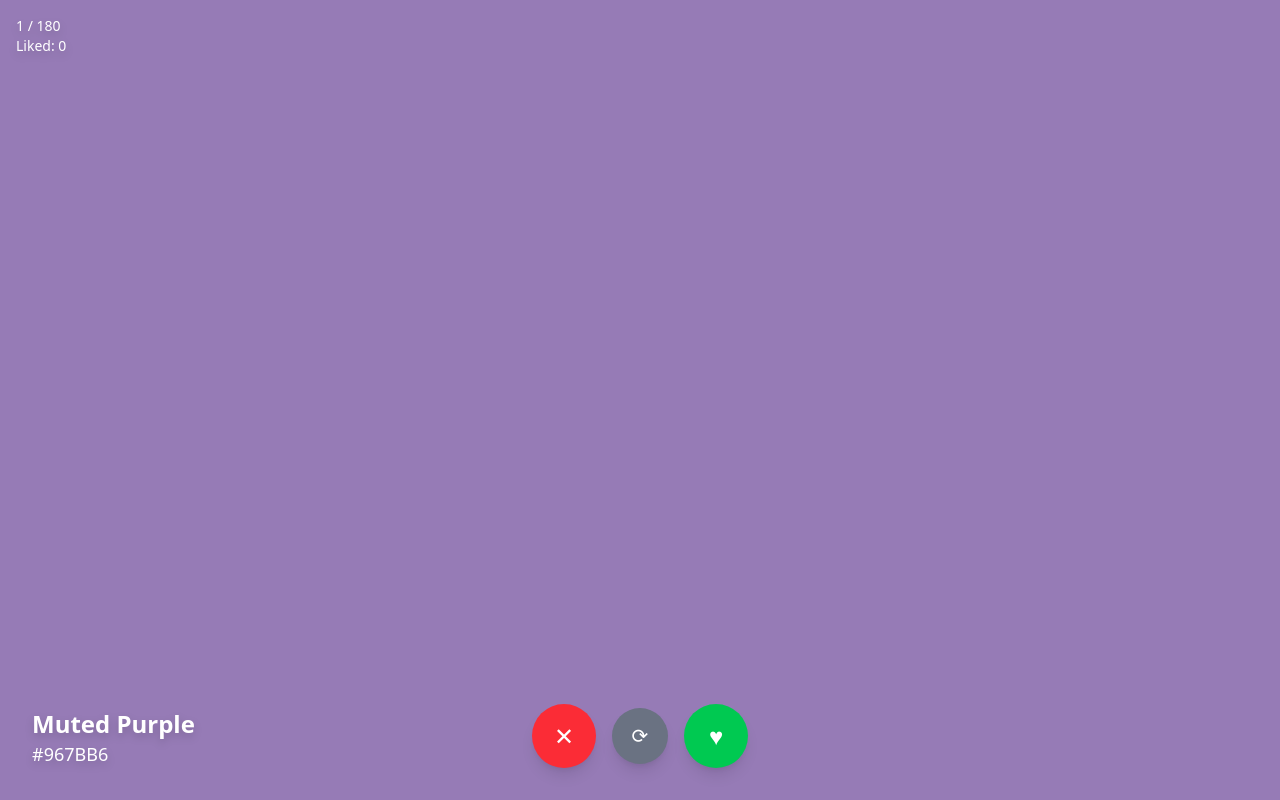
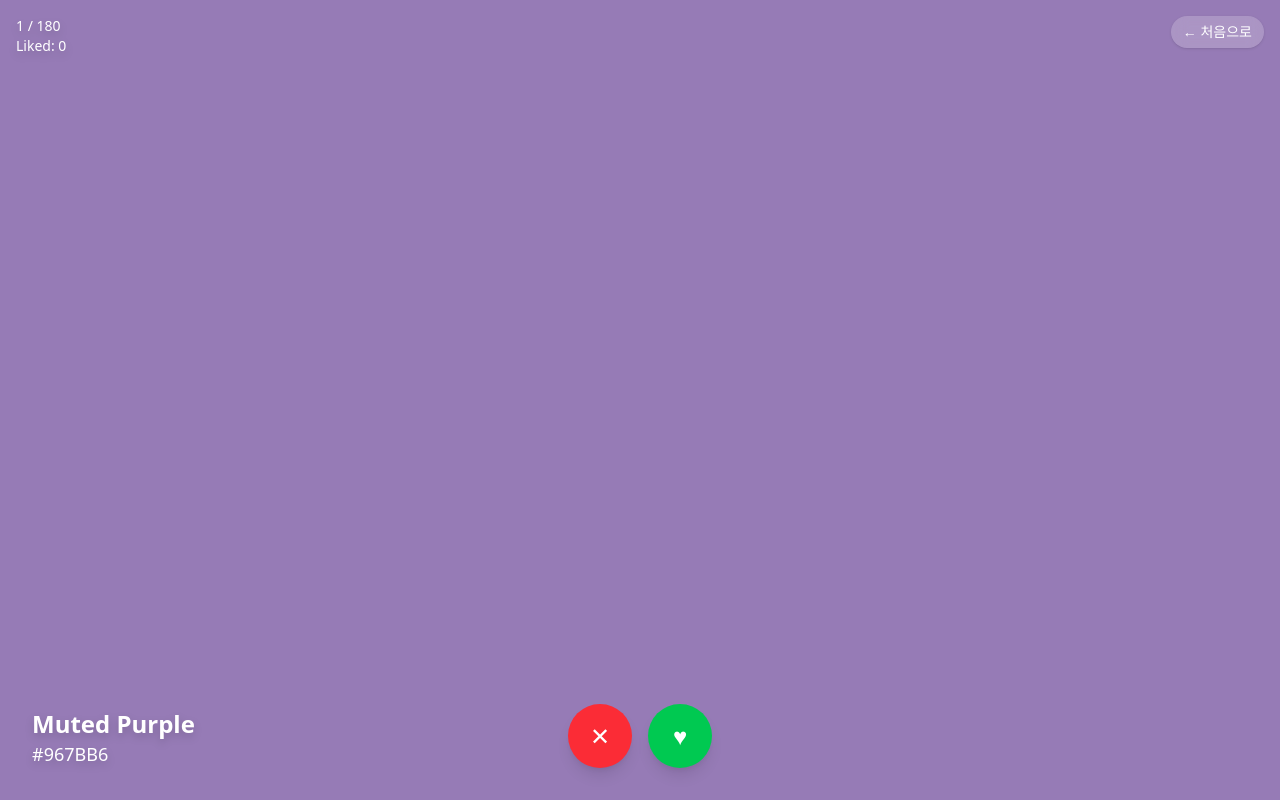
Before and after one commit to sadie100/personal-color-test, a React (Vite) app: page /results in a window 1280 px wide. Both pictures are taken after a click on the button "Start Color Test". Built offline with nearby package versions, Linux system fonts and the light colour scheme.

Commit message:
feat: 스킵 제거, 홈으로 추가

```diff
--- a/src/App.jsx
+++ b/src/App.jsx
@@ -32,10 +32,15 @@ function App() {
     setScreen("test");
   };
 
+  const handleGoHome = () => {
+    setLikedColors([]);
+    setScreen("home");
+  };
+
   return (
     <div className="w-full h-screen">
       {screen === "home" && <Home onStart={handleStartTest} />}
-      {screen === "test" && <ColorTest onComplete={handleTestComplete} />}
+      {screen === "test" && <ColorTest onComplete={handleTestComplete} onHome={handleGoHome} />}
       {screen === "results" && <Results likedColors={likedColors} onRetry={handleRetry} />}
     </div>
   );
--- a/src/components/ColorTest.jsx
+++ b/src/components/ColorTest.jsx
@@ -6,7 +6,7 @@ import { ProgressBar } from "./ProgressBar";
 
 const allColors = Object.values(colorData).flat();
 
-export const ColorTest = ({ onComplete }) => {
+export const ColorTest = ({ onComplete, onHome }) => {
   const [currentIndex, setCurrentIndex] = useState(0);
   const [likedColors, setLikedColors] = useState([]);
   const [dislikedColors, setDislikedColors] = useState([]);
@@ -43,35 +43,16 @@ export const ColorTest = ({ onComplete }) => {
     }, 300);
   }, [currentIndex, shuffledColors.length, likedColors, dislikedColors, isTransitioning, currentColor, onComplete]);
 
-  const handleSkip = useCallback(() => {
-    if (isTransitioning) return;
-
-    setIsTransitioning(true);
-
-    setTimeout(() => {
-      if (currentIndex < shuffledColors.length - 1) {
-        setCurrentIndex(currentIndex + 1);
-        setIsTransitioning(false);
-      } else {
-        onComplete(likedColors);
-      }
-    }, 300);
-  }, [currentIndex, shuffledColors.length, isTransitioning, likedColors, onComplete]);
-
   // Keyboard shortcuts
   useEffect(() => {
     const handleKeyPress = (e) => {
       if (e.key === "ArrowLeft") handleNext(false);
       if (e.key === "ArrowRight") handleNext(true);
-      if (e.key === " ") {
-        e.preventDefault();
-        handleSkip();
-      }
     };
 
     window.addEventListener("keydown", handleKeyPress);
     return () => window.removeEventListener("keydown", handleKeyPress);
-  }, [handleNext, handleSkip]);
+  }, [handleNext]);
 
   if (!currentColor) {
     return (
@@ -88,8 +69,6 @@ export const ColorTest = ({ onComplete }) => {
       <SwipeButtons
         onDislike={() => handleNext(false)}
         onLike={() => handleNext(true)}
-        onSkip={handleSkip}
-        hasMore={currentIndex < shuffledColors.length - 1}
       />
 
       {/* Top info */}
@@ -99,6 +78,14 @@ export const ColorTest = ({ onComplete }) => {
         </p>
         <p className="text-sm">Liked: {likedColors.length}</p>
       </div>
+
+      {/* Home button */}
+      <button
+        onClick={onHome}
+        className="absolute top-4 right-4 bg-white/20 backdrop-blur-sm text-white text-sm px-3 py-1.5 rounded-full shadow hover:bg-white/30 transition-all active:scale-95"
+      >
+        ← 처음으로
+      </button>
 
       {/* Intermediate results button */}
       {currentIndex >= 10 && (
--- a/src/components/SwipeButtons.jsx
+++ b/src/components/SwipeButtons.jsx
@@ -1,4 +1,4 @@
-export const SwipeButtons = ({ onDislike, onLike, onSkip, hasMore }) => {
+export const SwipeButtons = ({ onDislike, onLike }) => {
   return (
     <div className="absolute bottom-8 left-0 right-0 flex justify-center items-center gap-4 px-4">
       <button
@@ -7,14 +7,6 @@ export const SwipeButtons = ({ onDislike, onLike, onSkip, hasMore }) => {
         title="Dislike (Left Arrow)"
       >
         <span className="text-2xl">✕</span>
-      </button>
-
-      <button
-        onClick={onSkip}
-        className="bg-gray-500 hover:bg-gray-600 text-white rounded-full w-14 h-14 flex items-center justify-center shadow-lg transition-all hover:scale-110 active:scale-95"
-        title="Skip (Space)"
-      >
-        <span className="text-xl">⟳</span>
       </button>
 
       <button
```
Also changed, not shown: 1 other file (tests, documents, lock files or other folders).
